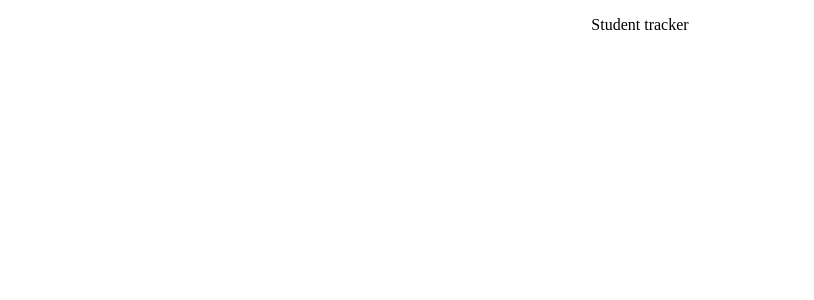
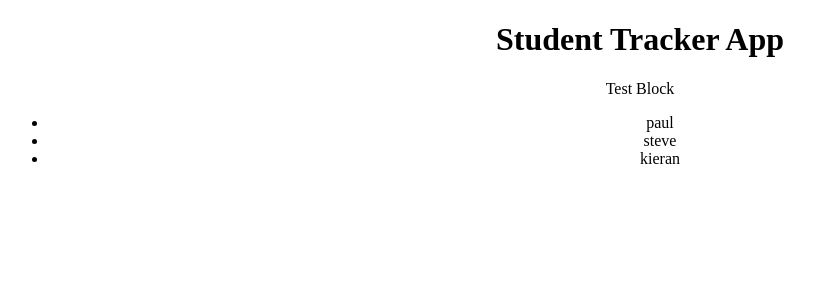
Before and after one commit to McGyver105/Student-Tracker-App, a React (Create React App) app in the folder student-tracker/: page /students/block in a window 1280 px wide. Shown: the top 300 px of the page, without its empty margins (0-814 px from the left). Built offline with nearby package versions, Linux system fonts and the light colour scheme; no server answers.

Commit message:
added a block list component

```diff
--- a/student-tracker/package.json
+++ b/student-tracker/package.json
@@ -3,6 +3,7 @@
   "version": "0.1.0",
   "private": true,
   "dependencies": {
+    "@reach/router": "^1.3.4",
     "@testing-library/jest-dom": "^5.11.9",
     "@testing-library/react": "^11.2.5",
     "@testing-library/user-event": "^12.6.3",
--- a/student-tracker/src/App.css
+++ b/student-tracker/src/App.css
@@ -1,3 +1,7 @@
 .App {
   text-align: center;
 }
+
+.nyanCat {
+  width: 40px;
+}
--- a/student-tracker/src/App.js
+++ b/student-tracker/src/App.js
@@ -1,9 +1,20 @@
 import "./App.css";
+import Header from "./components/Header";
+import { Router } from "@reach/router";
+import StudentList from "./components/StudentList";
+import StudentsByBlock from "./components/StudentsByBlock";
+import Graduates from "./components/Graduates";
 
 function App() {
   return (
     <div className="App">
-      <p>Student tracker</p>
+      <Header />
+      {/*add buttons to pages*/}
+      <Router>
+        <StudentList path="/students" />
+        <StudentsByBlock path="/students/block" />
+        <Graduates path="/students/graduates" />
+      </Router>
     </div>
   );
 }
--- /dev/null
+++ b/student-tracker/src/components/BlockList.jsx
@@ -0,0 +1,15 @@
+import React from 'react';
+
+const Blocklist = (props) => {
+    console.log(props)
+    return (
+        <>
+         <header>Test Block</header>
+         <ul>{props.students.map((student) => {
+             return <li key={student._id}>{student.name}</li>
+         })}</ul>
+        </>
+    );
+};
+
+export default Blocklist;
--- /dev/null
+++ b/student-tracker/src/components/Graduates.jsx
@@ -0,0 +1,13 @@
+import React, { Component } from 'react';
+
+class Graduates extends Component {
+    render() {
+        return (
+            <div>
+
+            </div>
+        );
+    }
+}
+
+export default Graduates;
--- /dev/null
+++ b/student-tracker/src/components/Header.jsx
@@ -0,0 +1,9 @@
+import React from 'react';
+
+const Header = () => {
+    return (
+        <h1>Student Tracker App</h1>
+    );
+};
+
+export default Header;
--- /dev/null
+++ b/student-tracker/src/components/StudentList.jsx
@@ -0,0 +1,30 @@
+import React, { Component } from 'react';
+import * as api from './api'
+
+class StudentList extends Component {
+    state={
+        students: null,
+    };
+
+    componentDidMount() {
+        api.fetchStudents()
+        .then((res) => this.setState(() => {
+            return {...res}
+        }))
+    }
+
+    render() {
+        if (!this.state.students) {
+            return <img className='nyanCat' src="https://newscrewdriver.files.wordpress.com/2018/10/poptartcat320240.gif?w=700" alt="nyan cat"/>
+        }
+        return (
+            <ul>
+                {this.state.students.map((student) => {
+                    return <li key={student._id}>{student.name}</li>
+                })}
+            </ul>
+        );
+    }
+}
+
+export default StudentList;
--- /dev/null
+++ b/student-tracker/src/components/StudentsByBlock.jsx
@@ -0,0 +1,29 @@
+import React, { Component } from 'react';
+import * as api from './api'
+import BlockList from './BlockList'
+
+class StudentsByBlock extends Component {
+
+    state ={
+        testData:[{name: 'paul', _id:1}, {name: 'steve', _id:2}, {name:'kieran', _id: 3}]
+    };
+
+    componentDidMount() {
+        api.fetchStudents()
+        .then((res) => this.setState(() => {
+            return {...res}
+        }))
+    }
+
+
+    render() {
+        console.log(this.state.students)
+        return (
+            <div>
+                <BlockList students={this.state.testData}/>
+            </div>
+        );
+    }
+}
+
+export default StudentsByBlock;
--- /dev/null
+++ b/student-tracker/src/components/api.jsx
@@ -0,0 +1,8 @@
+export const fetchStudents = () => {
+    return fetch ('https://nc-student-tracker.herokuapp.com/api/students?graduated=false')
+    .then((res) => res.json())
+}
+
+// export const fetchStudentsByBlock = () => {
+//     return fetch ()
+// }
```
Also changed, not shown: 2 other files (tests, documents, lock files or other folders).
